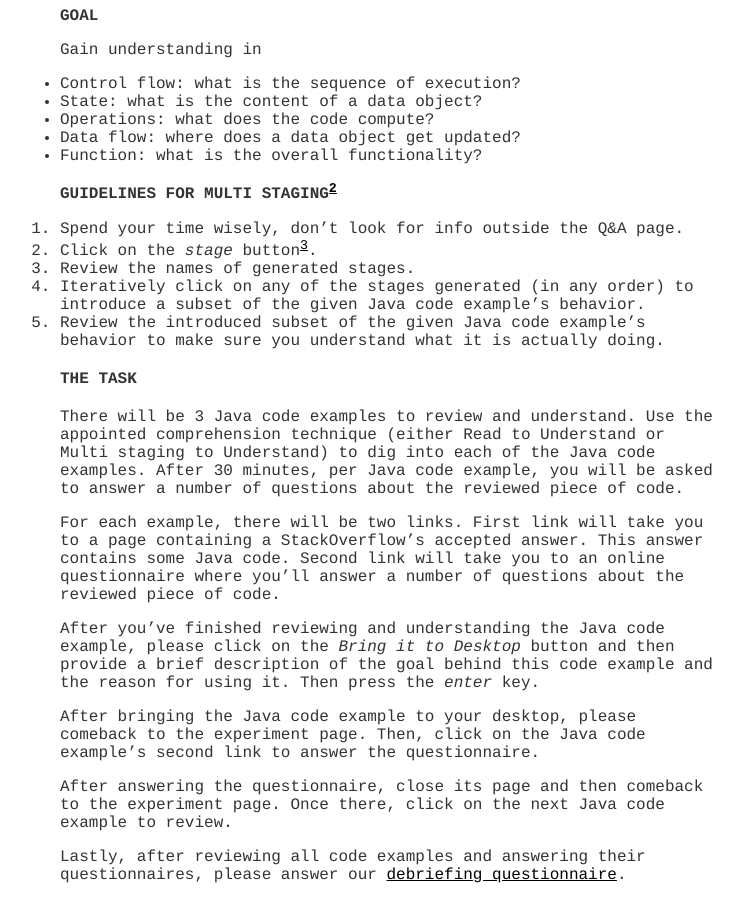
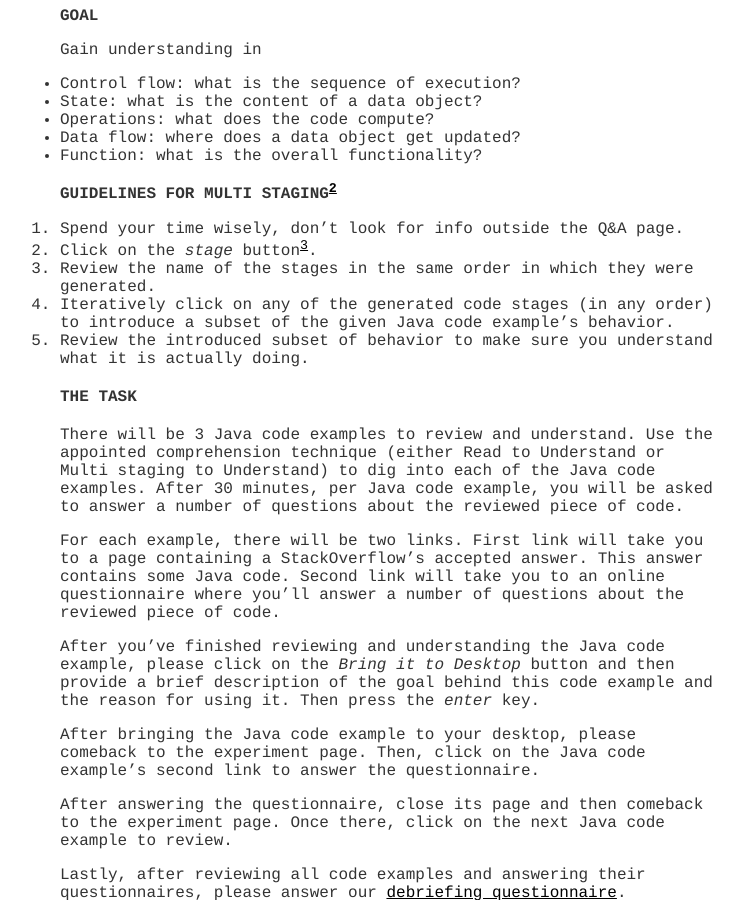
Before and after one commit to hsanchez/hsanchez.github.io, a Jekyll site: the page built from posts/thesiswork/tools/_posts/2015-01-28-violette-multistage.md, in a window 1280 px wide and 900 px high, scrolled down 489 px. Shown: the whole window, without its empty margins (250-993 px from the left). Built offline with Jekyll 4.4.1, drawn with Linux system fonts in a browser that asks for light colours; Markdown is read by kramdown in place of the engine named in the settings.

Commit message:
last update

```diff
--- a/posts/thesiswork/tools/_posts/2015-01-28-violette-multistage.md
+++ b/posts/thesiswork/tools/_posts/2015-01-28-violette-multistage.md
@@ -34,11 +34,9 @@ Gain understanding in
 
 1. Spend your time wisely, don't look for info outside the Q&A page.
 2. Click on the *stage* button[^3].
-3. Review the names of generated stages.
-3. Iteratively click on any of the stages generated (in any order) to introduce
-a subset of the given Java code example’s behavior.
-4. Review the introduced subset of the given Java code example’s behavior to make
-sure you understand what it is actually doing.
+3. Review the name of the stages in the same order in which they were generated.
+3. Iteratively click on any of the generated code stages (in any order) to introduce a subset of the given Java code example’s behavior.
+4. Review the introduced subset of behavior to make sure you understand what it is actually doing.
 
 
 # THE TASK
```
